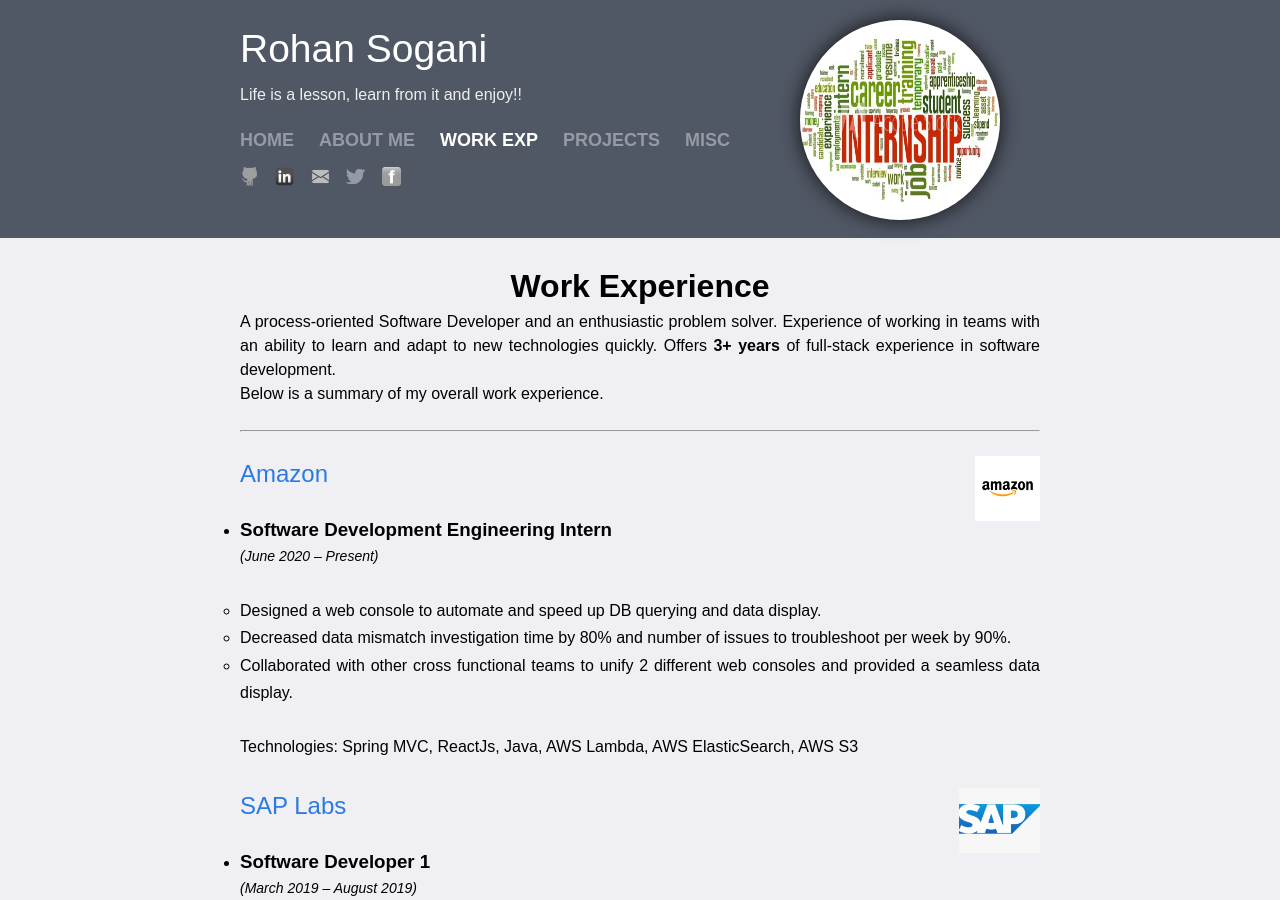
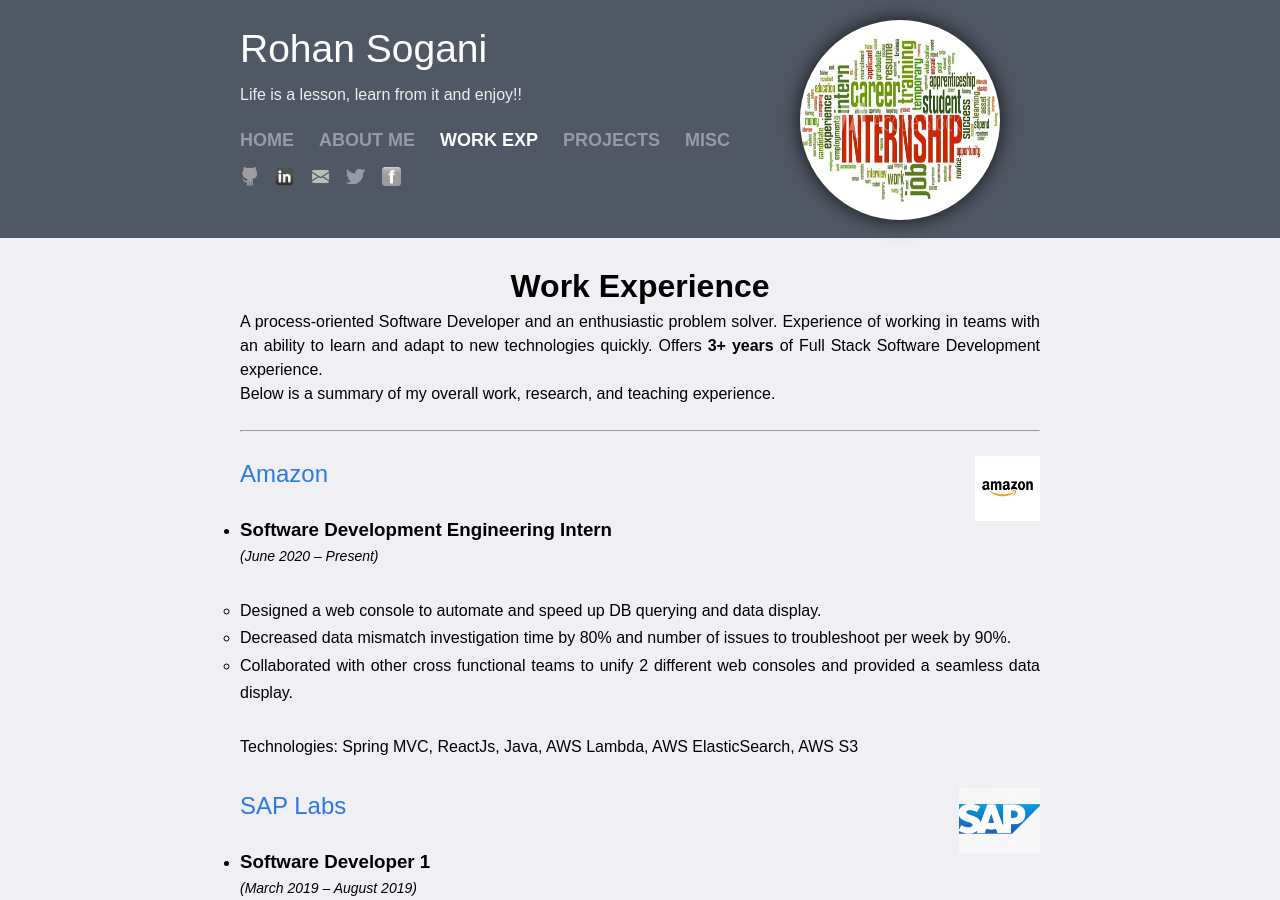
Before and after one commit to RohanSogani/rohansogani.github.io, a Jekyll site: the page built from workexp.html, in a window 1280 px wide and 900 px high. Built offline with Jekyll 4.4.1, drawn with Linux system fonts in a browser that asks for light colours.

Commit message:
Bug Fixes and spelling corrections

```diff
--- a/misc.html
+++ b/misc.html
@@ -28,11 +28,10 @@ layout: default
 				<ul class="org-ul">
 					<li>Member of the Programming Team within PICT IEEE Student Branch, Asia's most active IEEE Student's Branch.</li>
 					<li>Organized Credenz’15 (October 2015), PICT's biggest technical event.</li>
-					<li>Organised a programming event named CLASH and managed a team of 12 juniors along with 3 other members</li>
+					<li>Organized a programming event named CLASH and managed a team of 12 juniors along with 3 other members</li>
 					<li>Volunteered Credenz’14 (October 2014) to advertise the overall event in other colleges.</li>
 					<li>Organized / Volunteered, Credenz Tech Days (February 2014)</li>
-					<li>Conducted Special Interest Group Seminars on C and Data Structures specifically for the first-year
-						students.</li>
+					<li>Conducted Special Interest Group Seminars on C and Data Structures specifically for the first-year students.</li>
 				</ul><br><br>
 				<hr><br><br>
 	</div>
--- a/workexp.html
+++ b/workexp.html
@@ -5,8 +5,8 @@ layout: default
 <div class="content">
 	<h1 align = "center"><b>Work Experience</b></h1>
 	<p>
-		A process-oriented Software Developer and an enthusiastic problem solver. Experience of working in teams with an ability to learn and adapt to new technologies quickly. Offers <strong>3+ years</strong> of full-stack experience in software development. <br>
-		Below is a summary of my overall work experience.
+		A process-oriented Software Developer and an enthusiastic problem solver. Experience of working in teams with an ability to learn and adapt to new technologies quickly. Offers <strong>3+ years</strong> of Full Stack Software Development experience. <br>
+		Below is a summary of my overall work, research, and teaching experience.
 	</p>
    	<div id="outline-container-sec-1" class="content">
 		<br><hr/><br/>
```
Also changed, not shown: 3 other files.
